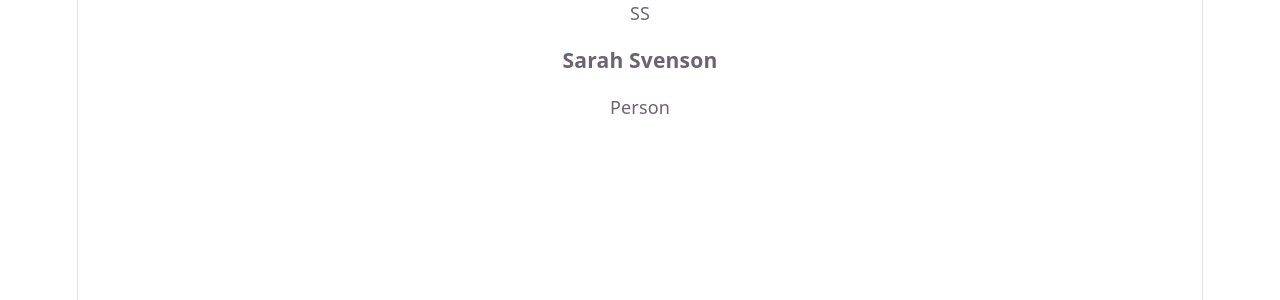
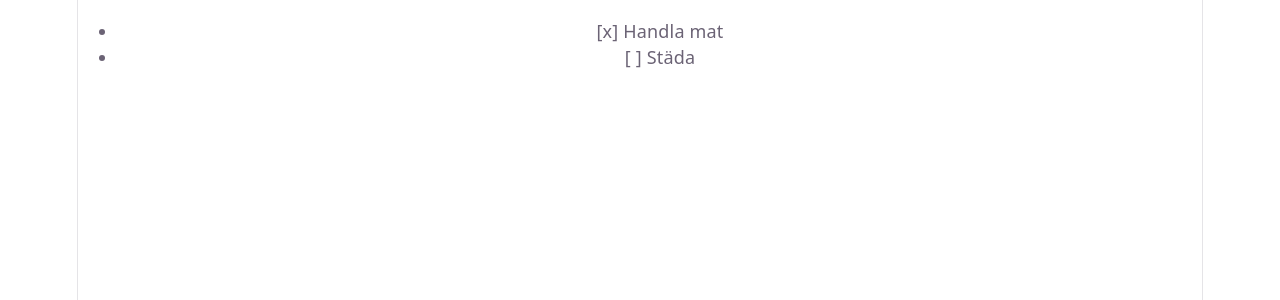
Before and after one commit to 0xNulled/mitt-projekt, a React (Vite) app: page / in a window 1280 px wide. Shown: the top 300 px of the page. Built offline with nearby package versions, Linux system fonts and the light colour scheme.

Commit message:
tasklist fixat

```diff
--- a/src/App.jsx
+++ b/src/App.jsx
@@ -1,18 +1,20 @@
 import './App.css'
-import ProfileCard from './components/ProfileCard'
+//import ProfileCard from './components/ProfileCard'
 //import Header from './components/Header'
 //import List from './components/List'
 //import Footer from './components/Footer'
 //import OnClick from './components/OnClick'
 //import ToggleSwitch from './components/ToggleSwitch'
+import TaskList from './components/TaskList'
 
 function App() {
   return (
     <>
-      <ProfileCard
-        name="Sarah Svenson"
-        role="Person"
-        initials="SS"
+      <TaskList
+        tasks={[
+          { id: 1, text: "Handla mat", done: true },
+          { id: 2, text: "Städa", done: false},
+        ]}
       />
     </>
   )
--- /dev/null
+++ b/src/components/TaskList.jsx
@@ -0,0 +1,13 @@
+function TaskList({ tasks }) {
+    return (
+        <ul>
+            {tasks.map((task) => (
+                <li key={task.id}>
+                    {task.done ? "[x]" :"[ ]"} {task.text}
+                </li>
+            ))}
+        </ul>
+    );
+}
+
+export default TaskList;
```
